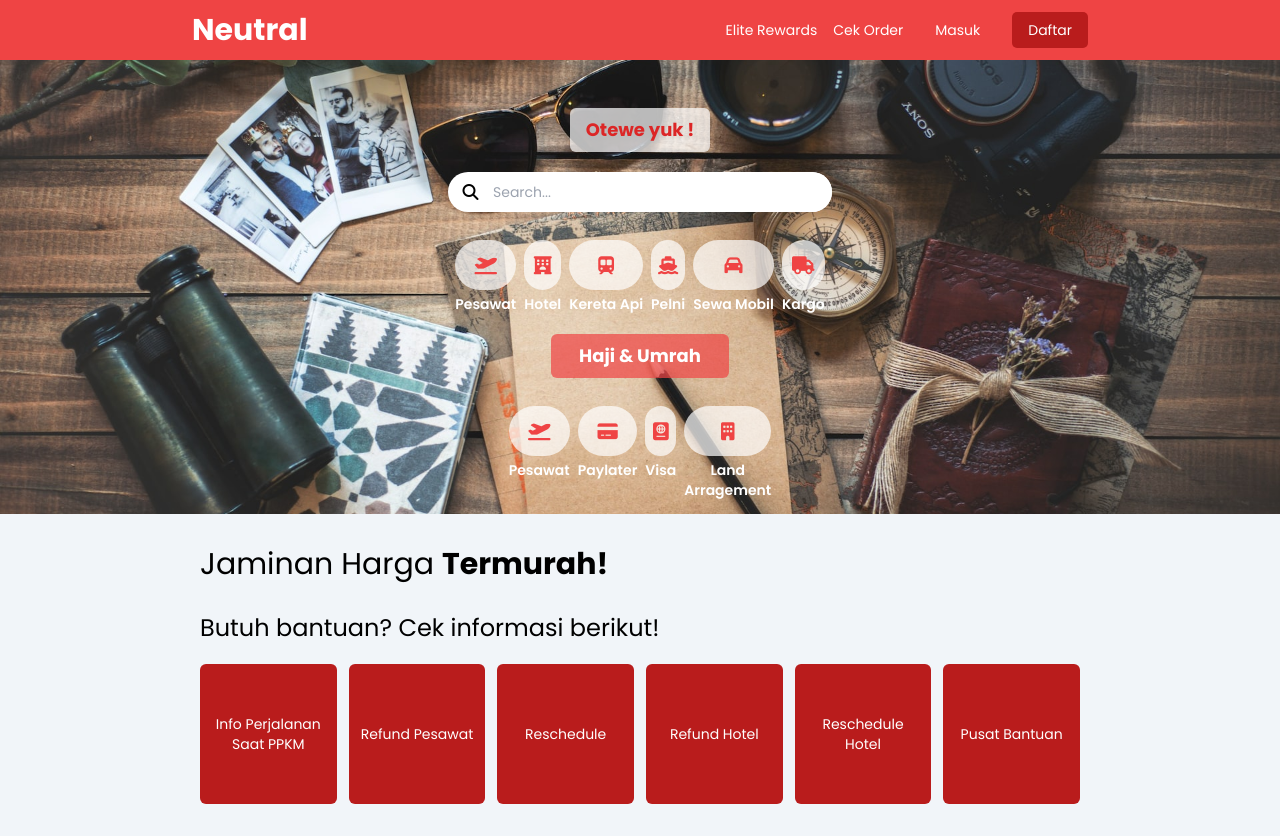
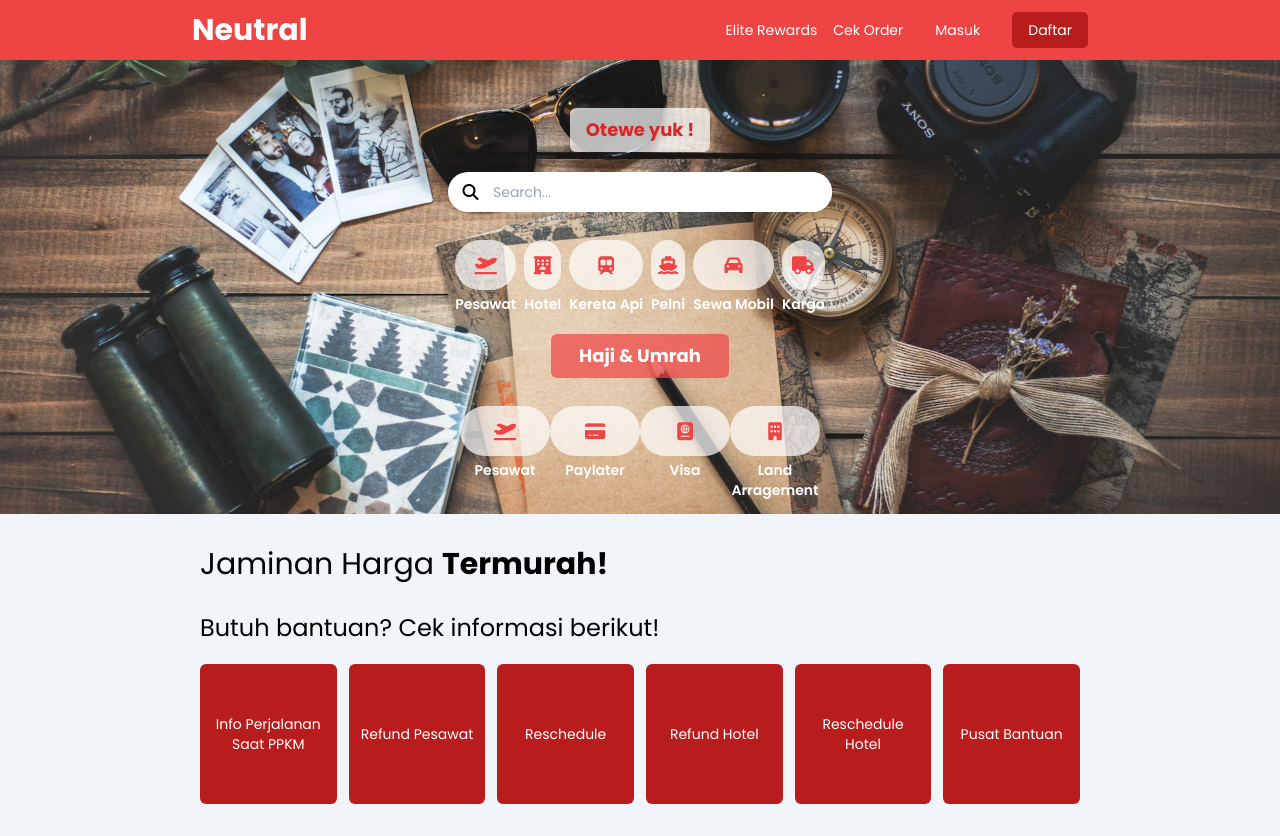
Before and after one commit to elangyudha280/ELANG_YUDHA_RAKASIWI--TEST-SINTEGRA-INOVASI-TEKNOLOGI-, a React (Create React App) app: page / in a window 1280 px wide. Built offline with nearby package versions, Linux system fonts and the light colour scheme.

Commit message:
fix icon

```diff
--- a/src/component/jumbotronItem/subIconJumbotron.jsx
+++ b/src/component/jumbotronItem/subIconJumbotron.jsx
@@ -2,7 +2,7 @@
 
 const SubIcon = ({icon,textIcon})=>{
   return (
-    <div className="icon-travel w-[auto] h-[80px]">
+    <div className="icon-travel w-[90px]   h-[80px]">
           <div className="icon w-full rounded-full mx-auto w-[50px] h-[50px] bg-white/70 grid place-items-center cursor-pointer transition-all duration-200 hover:bg-white/100 text-lg  ">
           <i className={icon}></i>
           </div>
@@ -18,7 +18,7 @@ const SubIcon = ({icon,textIcon})=>{
 
 const SubIconJumbotron = ()=>{
     return (
-      <section className="container-icon  mx-auto max-w-md mt-7 flex justify-center gap-2 items-center  flex-wrap max-[315px]:gap-y-5">
+      <section className="container-icon  mx-auto max-w-md mt-7 flex justify-center  items-center  flex-wrap max-[315px]:gap-y-5">
         <SubIcon icon="fa-solid fa-plane-departure text-md text-red-500" textIcon='pesawat' />
         <SubIcon icon="fa-solid fa-credit-card text-md text-red-500" textIcon='paylater' />
         <SubIcon icon="fa-solid fa-passport text-md text-red-500" textIcon='visa' />
```
